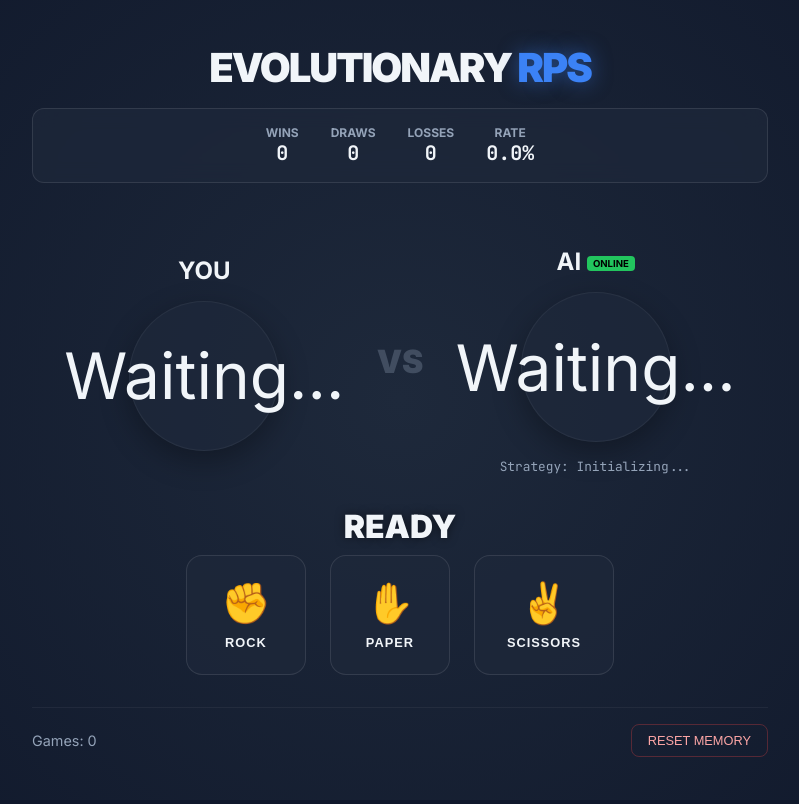
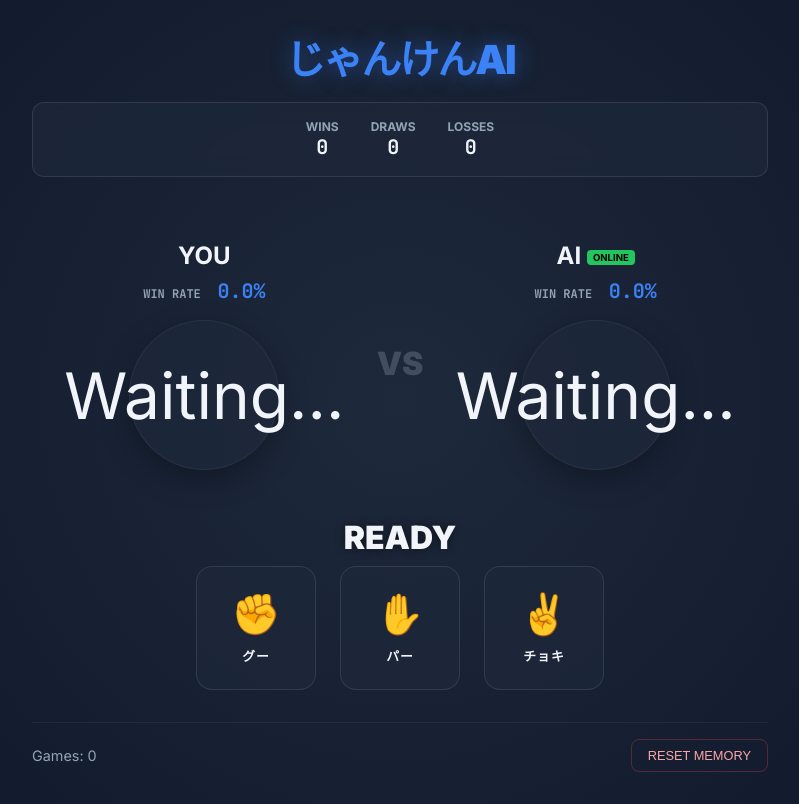
Before and after one commit to Pockl369963/RPS_Bot, a Django app: page / in a window 1280 px wide. Shown: the whole page, without its empty margins (240-1039 px from the left). Before the commit the page ends 757 px from the top, so only its background shows below. Run offline with Django 5.2, Linux system fonts and the light colour scheme.

Commit message:
UIを日本語に変更

```diff
--- a/src/game/static/css/game.css
+++ b/src/game/static/css/game.css
@@ -1,7 +1,8 @@
 :root {
     --bg-color: #0f172a;
     --card-bg: rgba(30, 41, 59, 0.7);
-    --accent-color: #3b82f6; /* Blue by default */
+    --accent-color: #3b82f6;
+    /* Blue by default */
     --accent-glow: rgba(59, 130, 246, 0.5);
     --text-primary: #f1f5f9;
     --text-secondary: #94a3b8;
@@ -92,7 +93,8 @@ h1 {
     padding: 2rem 0;
 }
 
-.player-side, .ai-side {
+.player-side,
+.ai-side {
     flex: 1;
     display: flex;
     flex-direction: column;
@@ -131,11 +133,18 @@ h1 {
     vertical-align: middle;
 }
 
-.ai-thought {
+.side-stat {
     font-family: var(--font-mono);
-    font-size: 0.8rem;
     color: var(--text-secondary);
-    min-height: 1.2em;
+    font-size: 0.9rem;
+    margin-top: 0.5rem;
+    text-align: center;
+}
+
+.side-stat .stat-value {
+    color: var(--accent-color);
+    font-weight: 700;
+    margin-left: 0.5rem;
 }
 
 .result-display {
@@ -143,7 +152,7 @@ h1 {
     font-size: 2rem;
     font-weight: 900;
     min-height: 3rem;
-    text-shadow: 0 0 10px rgba(0,0,0,0.5);
+    text-shadow: 0 0 10px rgba(0, 0, 0, 0.5);
 }
 
 .controls {
@@ -216,15 +225,33 @@ footer {
 
 /* Animations included in API Logic: Glitch, Pop, etc can be added via JS classes */
 
-.win-glow { box-shadow: 0 0 30px var(--win-color); border-color: var(--win-color); }
-.lose-glow { box-shadow: 0 0 30px var(--lose-color); border-color: var(--lose-color); }
-.draw-glow { box-shadow: 0 0 30px var(--draw-color); border-color: var(--draw-color); }
+.win-glow {
+    box-shadow: 0 0 30px var(--win-color);
+    border-color: var(--win-color);
+}
+
+.lose-glow {
+    box-shadow: 0 0 30px var(--lose-color);
+    border-color: var(--lose-color);
+}
+
+.draw-glow {
+    box-shadow: 0 0 30px var(--draw-color);
+    border-color: var(--draw-color);
+}
 
 .animate-pop {
     animation: pop 0.3s cubic-bezier(0.175, 0.885, 0.32, 1.275);
 }
 
 @keyframes pop {
-    0% { transform: scale(0.8); opacity: 0; }
-    100% { transform: scale(1); opacity: 1; }
+    0% {
+        transform: scale(0.8);
+        opacity: 0;
+    }
+
+    100% {
+        transform: scale(1);
+        opacity: 1;
+    }
 }
--- a/src/game/static/js/game.js
+++ b/src/game/static/js/game.js
@@ -9,10 +9,10 @@ document.addEventListener('DOMContentLoaded', () => {
         losses: document.getElementById('losses'),
         draws: document.getElementById('draws'),
         winRate: document.getElementById('win-rate'),
+        aiWinRate: document.getElementById('ai-win-rate'),
         totalGames: document.getElementById('total-games'),
         userHand: document.getElementById('user-hand'),
         aiHand: document.getElementById('ai-hand'),
-        strategy: document.getElementById('strategy-name'),
         result: document.getElementById('result-message'),
         btns: document.querySelectorAll('.choice-btn'),
         resetBtn: document.getElementById('reset-btn'),
@@ -82,7 +82,6 @@ document.addEventListener('DOMContentLoaded', () => {
         els.btns.forEach(btn => btn.disabled = isLoading);
         if (isLoading) {
             els.result.textContent = "...";
-            els.strategy.textContent = "Thinking...";
         }
     }
 
@@ -95,8 +94,6 @@ document.addEventListener('DOMContentLoaded', () => {
         els.result.textContent = TEXTS[data.result];
         els.result.style.color = COLORS[data.result];
 
-        // Strategy
-        els.strategy.textContent = `Strategy: ${data.strategy}`;
 
         // Stats
         const s = data.stats;
@@ -105,6 +102,7 @@ document.addEventListener('DOMContentLoaded', () => {
         animateValue(els.draws, parseInt(els.draws.textContent), s.draws);
         animateValue(els.totalGames, parseInt(els.totalGames.textContent), s.total);
         els.winRate.textContent = `${(s.win_rate * 100).toFixed(1)}%`;
+        els.aiWinRate.textContent = `${(s.ai_win_rate * 100).toFixed(1)}%`;
 
         // Dynamic Theme (Border Glow)
         document.querySelector('.container').style.boxShadow = `0 0 50px ${COLORS[data.result]}20`; // 20 = low opacity
--- a/src/game/templates/game/index.html
+++ b/src/game/templates/game/index.html
@@ -14,7 +14,7 @@
 <body>
     <div class="container">
         <header>
-            <h1>EVOLUTIONARY <span class="accent">RPS</span></h1>
+            <h1><span class="accent">じゃんけんAI</span></h1>
             <div class="stats-bar">
                 <div class="stat-item">
                     <span class="stat-label">Wins</span>
@@ -28,10 +28,6 @@
                     <span class="stat-label">Losses</span>
                     <span class="stat-value" id="losses">0</span>
                 </div>
-                <div class="stat-item">
-                    <span class="stat-label">Rate</span>
-                    <span class="stat-value" id="win-rate">0.0%</span>
-                </div>
             </div>
         </header>
 
@@ -39,6 +35,10 @@
             <div class="game-arena">
                 <div class="player-side">
                     <h2>YOU</h2>
+                    <div class="side-stat">
+                        <span class="stat-label">Win Rate</span>
+                        <span class="stat-value" id="win-rate">0.0%</span>
+                    </div>
                     <div class="hand-display" id="user-hand">
                         <span class="emoji">Waiting...</span>
                     </div>
@@ -48,11 +48,12 @@
 
                 <div class="ai-side">
                     <h2>AI <span class="ai-status">ONLINE</span></h2>
+                    <div class="side-stat">
+                        <span class="stat-label">Win Rate</span>
+                        <span class="stat-value" id="ai-win-rate">0.0%</span>
+                    </div>
                     <div class="hand-display" id="ai-hand">
                         <span class="emoji">Waiting...</span>
-                    </div>
-                    <div class="ai-thought">
-                        Strategy: <span id="strategy-name">Initializing...</span>
                     </div>
                 </div>
             </div>
@@ -64,15 +65,15 @@
             <div class="controls">
                 <button class="choice-btn" data-move="R">
                     <span class="icon">✊</span>
-                    <span class="label">ROCK</span>
+                    <span class="label">グー</span>
                 </button>
                 <button class="choice-btn" data-move="P">
                     <span class="icon">✋</span>
-                    <span class="label">PAPER</span>
+                    <span class="label">パー</span>
                 </button>
                 <button class="choice-btn" data-move="S">
                     <span class="icon">✌️</span>
-                    <span class="label">SCISSORS</span>
+                    <span class="label">チョキ</span>
                 </button>
             </div>
         </main>
--- a/src/game/views.py
+++ b/src/game/views.py
@@ -111,7 +111,8 @@ def play_view(request):
             "wins": player.wins,
             "losses": player.losses,
             "draws": player.draws,
-            "win_rate": player.wins / player.total_games if player.total_games > 0 else 0
+            "win_rate": player.wins / (player.wins + player.losses) if (player.wins + player.losses) > 0 else 0,
+            "ai_win_rate": player.losses / (player.wins + player.losses) if (player.wins + player.losses) > 0 else 0
         },
         "strategy": strategy_name
     })
```
Also changed, not shown: src/game/tests/test_views.py (+33 -1 lines), src/db.sqlite3.
